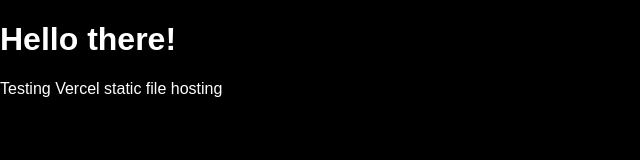
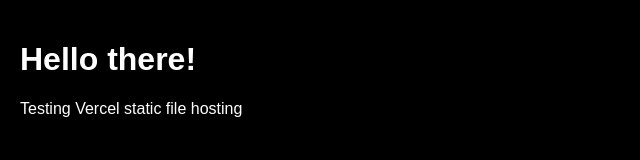
Before and after one commit to fiskgrodan/vercel-test-static, a plain HTML site: page index.html in a window 1280 px wide. Shown: the whole page, without its empty margins (0-640 px from the left). Drawn offline with Linux system fonts and the light colour scheme.

Commit message:
feat: add main padding

```diff
--- a/index.html
+++ b/index.html
@@ -17,10 +17,16 @@
         margin: 0;
         padding: 0;
       }
+
+      main {
+        padding: 20px;
+      }
     </style>
   </head>
   <body>
-    <h1>Hello there!</h1>
-    <p>Testing Vercel static file hosting</p>
+    <main>
+      <h1>Hello there!</h1>
+      <p>Testing Vercel static file hosting</p>
+    </main>
   </body>
 </html>
```
